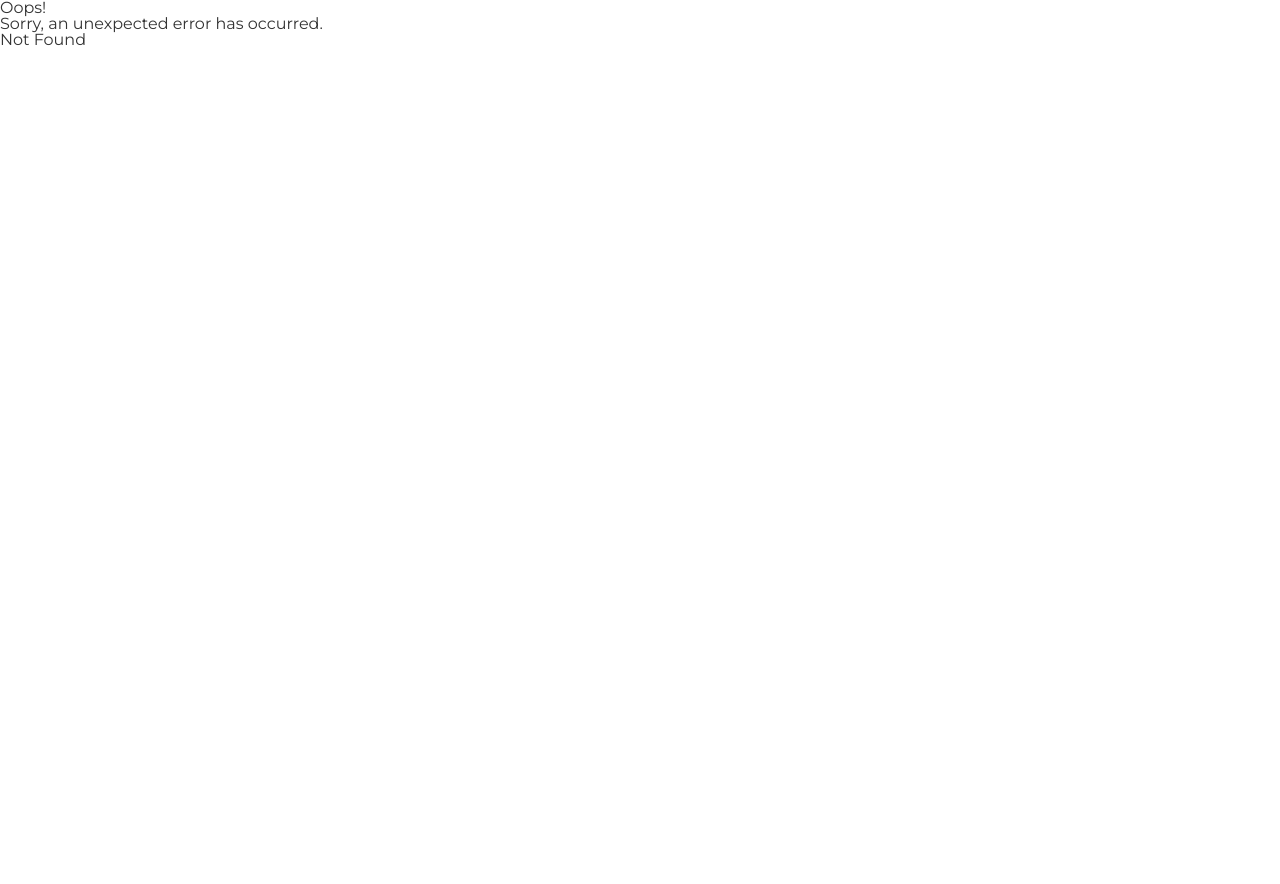
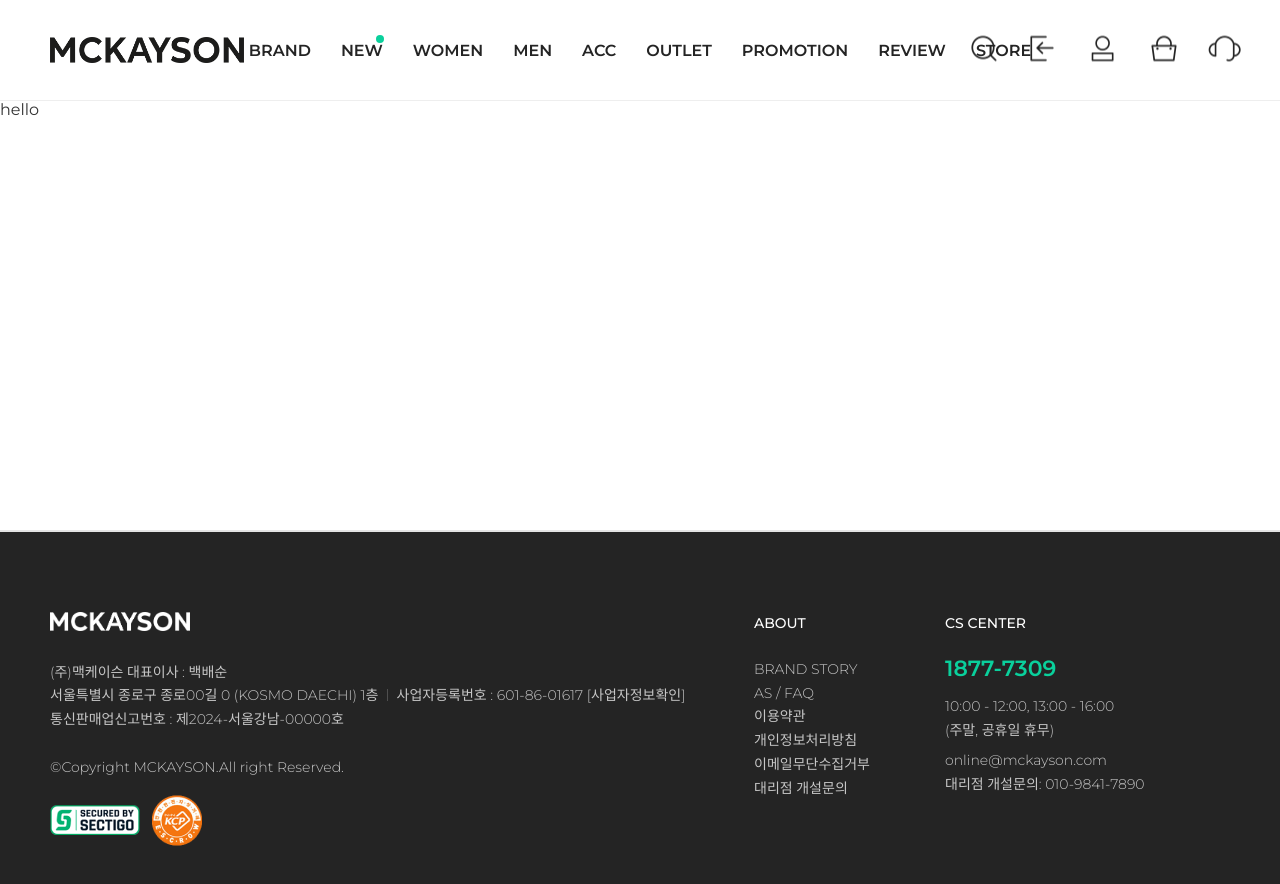
Before and after one commit to youngcodej22/custom-ecommerce, a React (Vite) app: page /brand in a window 1280 px wide. Before the commit this address had no page. Shown: the top 884 px of the page. Before the commit the page ends 800 px from the top, so only its background shows below. Built offline with nearby package versions, Linux system fonts and the light colour scheme.

Commit message:
feat/style: ADD Brand / UPDATE Header, App, ProductList
Brand 컴포넌트 추가 / Header main페이지 아닐때 on관련 state 수정

```diff
--- a/src/App.tsx
+++ b/src/App.tsx
@@ -12,6 +12,7 @@
 import Home from './pages/Home/Home';
 import ProductList from './pages/ProductList/ProductList';
 import ProductDetail from './pages/ProductDetail/ProductDetail';
+import Brand from './pages/Brand/Brand';
 
 // let router = createBrowserRouter([
 const router = createBrowserRouter([
@@ -40,6 +41,12 @@
                 element: <ProductDetail />,
                 // exact: true,
             },
+            {
+                index: true,
+                path: '/brand',
+                element: <Brand />,
+                // exact: true,
+            },
         ],
     },
 
--- a/src/components/Header/Header.tsx
+++ b/src/components/Header/Header.tsx
@@ -1,5 +1,5 @@
 import { useState, useEffect, useRef } from 'react';
-import { useLocation } from 'react-router-dom';
+import { Link, useLocation } from 'react-router-dom';
 import logoBlackPC from '/assets/logo/logo_black_pc.png';
 import logoWhitePC from '/assets/logo/logo_white_pc.png';
 import btnClose from '/assets/icon/icon-close.png';
@@ -104,21 +104,30 @@
     }, [scrollY, isOn]);
 
     const handleActiveBgEnter = () => {
-        if (location.pathname !== '/') return;
-
-        setIsActiveBg(true);
-        setIsOn(true);
+        if (location.pathname !== '/') {
+            setIsActiveBg(true);
+        } else {
+            setIsActiveBg(true);
+            setIsOn(true);
+        }
     };
 
     const handleActiveBgLeave = () => {
-        if (location.pathname !== '/') return;
+        // if (location.pathname !== '/') return;
+        // setIsActiveBg(false);
+        // setIsOn(false);
 
-        setIsActiveBg(false);
-        setIsOn(false);
+        if (location.pathname !== '/') {
+            setIsActiveBg(false);
+        } else {
+            setIsActiveBg(false);
+            setIsOn(false);
+        }
     };
 
     const handleMouseEnter = index => {
-        if (location.pathname !== '/') return;
+        // if (location.pathname !== '/') return;
+
         // const navItem = e?.target;
         // const boundingBox = navItem.getBoundingClientRect();
         // const offsetLeft = boundingBox.left;
@@ -137,34 +146,37 @@
 
         setIsOn(true);
         setIsActive(index);
-
-        // if (scrollY === 0) {
-        //     setIsOn(true);
-        // }
     };
 
     useEffect(() => {
-        if (location.pathname !== '/') return;
+        // if (location.pathname !== '/') return;
         if (isActiveBg) {
             setIsOn(true);
         }
     }, [isActiveBg]);
 
     const handleMouseLeave = e => {
-        if (location.pathname !== '/') return;
-        setIsActive(null);
+        // // if (location.pathname !== '/') return;
+        // setIsActive(null);
 
-        // if (scrollY > 0 && isOn) {
-        if (scrollY > 0) {
+        // // if (scrollY > 0 && isOn) {
+        // if (scrollY > 0) {
+        //     setIsOn(true);
+        // } else {
+        //     setIsOn(false);
+        // }
+
+        if (location.pathname !== '/') {
+            setIsActive(null);
             setIsOn(true);
         } else {
-            setIsOn(false);
+            setIsActive(null);
+            scrollY > 0 ? setIsOn(true) : setIsOn(false);
         }
-        // e.target.style.left = 'auto';
     };
 
     const handleMouseEnterNoIdx = () => {
-        if (location.pathname !== '/') return;
+        // if (location.pathname !== '/') return;
         // if (scrollY === 0) {
         //     setIsOn(true);
         // }
@@ -172,11 +184,18 @@
     };
 
     const handleMouseLeaveNoIdx = () => {
-        if (location.pathname !== '/') return;
-        if (scrollY > 0) {
+        // // if (location.pathname !== '/') return;
+        // if (scrollY > 0) {
+        //     setIsOn(true);
+        // } else {
+        //     setIsOn(false);
+        // }
+
+        if (location.pathname !== '/') {
+            // return;
             setIsOn(true);
         } else {
-            setIsOn(false);
+            scrollY > 0 ? setIsOn(true) : setIsOn(false);
         }
     };
 
@@ -203,6 +222,9 @@
                             onMouseLeave={handleMouseLeave}
                             ref={el => (tabsliRef.current[0] = el)}
                         >
+                            {/* <Link className="gnb-link" to="/brand">
+                                BRAND
+                            </Link> */}
                             <a className="gnb-link" href="/brand">
                                 BRAND
                             </a>
--- /dev/null
+++ b/src/pages/Brand/Brand.tsx
@@ -0,0 +1,13 @@
+import React from 'react';
+
+import './Brand.scss';
+
+const Brand = () => {
+    return (
+        <div className="brand">
+            <h1>hello</h1>
+        </div>
+    );
+};
+
+export default Brand;
--- a/src/pages/ProductList/ProductList.scss
+++ b/src/pages/ProductList/ProductList.scss
@@ -49,7 +49,7 @@
                     .location_select {
                         display: inline-block;
                         position: relative;
-                        z-index: 50;
+                        // z-index: 50;
 
                         .location_tit {
                             margin-left: 4px;
```
Also changed, not shown: src/pages/Brand/Brand.scss (added).
